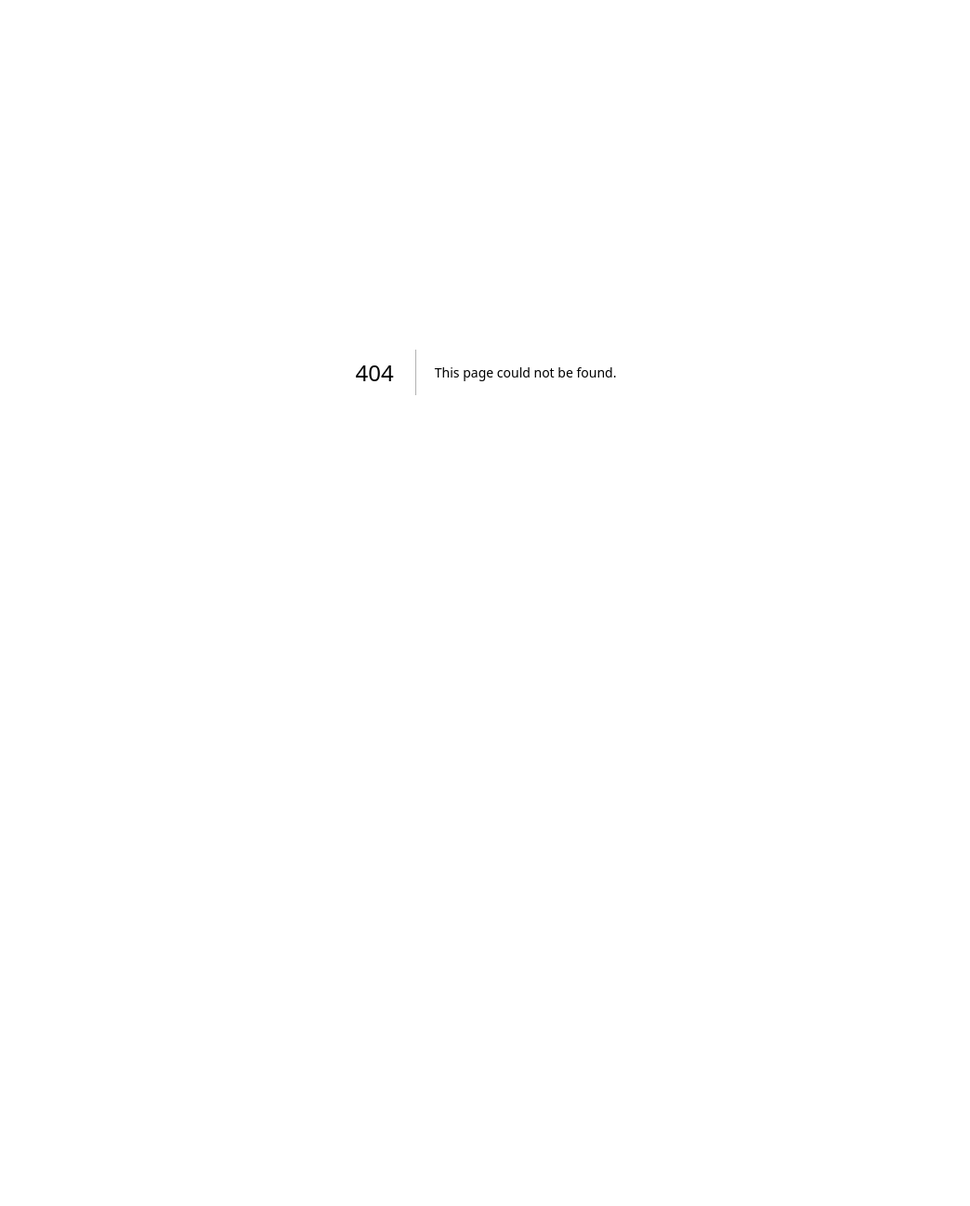
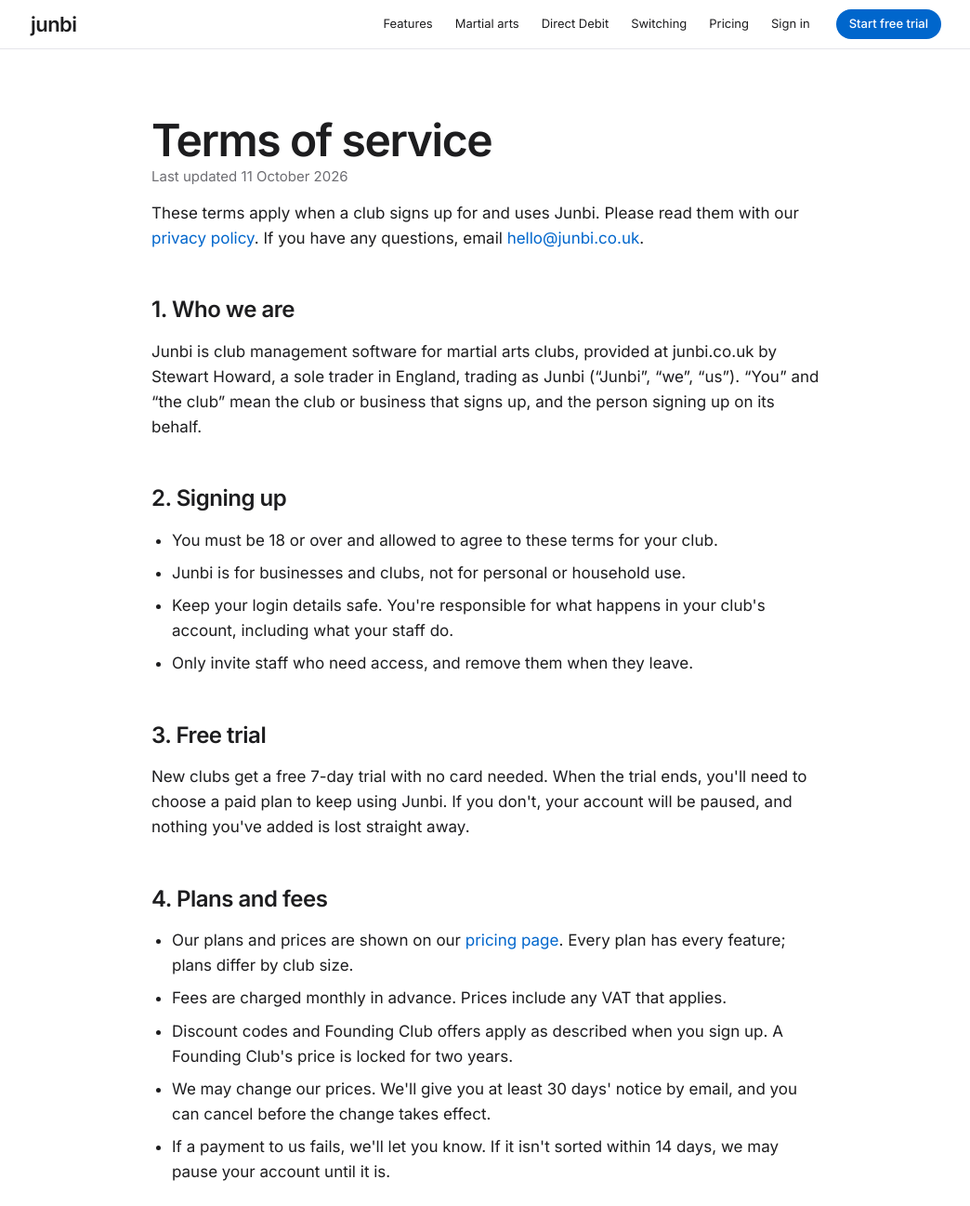
Before and after one commit to StewartHoward/junbi, a Next.js app: page /terms in a window 1280 px wide. Before the commit this address had no page. Shown: the top 1297 px of the page at 93% size, without its empty margins (117-1161 px from the left). Before the commit the page ends 800 px from the top, so only its background shows below. Built offline with nearby package versions, Linux system fonts and the light colour scheme.

Commit message:
Terms of service page, linked from the footer and the club sign-up tick box
Co-Authored-By: Claude Opus 5.5 <noreply@anthropic.com>
Claude-Session: https://claude.ai/code/session_0181x41smQsv46HtM3oc3mew

```diff
--- a/src/app/(account)/signup/SignupForm.tsx
+++ b/src/app/(account)/signup/SignupForm.tsx
@@ -57,7 +57,7 @@ export function SignupForm({ plan, founding, code }: { plan: string; founding: b
       <div>
         <label className="m-check">
           <input type="checkbox" name="terms" defaultChecked={v.terms === "on"} {...errProps("terms", e)} />
-          <span>I agree to Junbi&apos;s terms and <a href="/privacy" target="_blank" rel="noopener">privacy policy</a>, and I&apos;m allowed to set this club up.</span>
+          <span>I agree to Junbi&apos;s <a href="/terms" target="_blank" rel="noopener">terms</a> and <a href="/privacy" target="_blank" rel="noopener">privacy policy</a>, and I&apos;m allowed to set this club up.</span>
         </label>
         <FieldError id="terms-err" msg={e?.terms} />
       </div>
--- a/src/app/(marketing)/layout.tsx
+++ b/src/app/(marketing)/layout.tsx
@@ -35,6 +35,7 @@ export default function MarketingLayout({ children }: { children: React.ReactNod
             <Link href="/pricing">Pricing</Link>
             <Link href="/founding-clubs">Founding Clubs</Link>
             <Link href="/login">Sign in</Link>
+            <Link href="/terms">Terms</Link>
             <Link href="/privacy">Privacy</Link>
           </nav>
           <span>© 2026 Junbi. Made in the UK for martial arts clubs.</span>
--- a/src/app/(marketing)/privacy/page.tsx
+++ b/src/app/(marketing)/privacy/page.tsx
@@ -116,8 +116,8 @@ export default function PrivacyPage() {
         <ul>
           <li>Club account information: for as long as the club has a Junbi account.</li>
           <li>
-            Club records: for as long as the club keeps them in Junbi. A club owner can ask us to delete the club&apos;s account and records at any
-            time, and we will do so within 30 days, apart from anything we must keep by law.
+            Club records: for as long as the club keeps them in Junbi. When a club closes its account, or asks us to, we delete its records within
+            30 days, apart from anything we must keep by law.
           </li>
           <li>Business and billing records: for six years, as UK tax law requires.</li>
           <li>Backups are kept for a short period and then overwritten.</li>
--- /dev/null
+++ b/src/app/(marketing)/terms/page.tsx
@@ -0,0 +1,162 @@
+import Link from "next/link";
+import type { Metadata } from "next";
+
+export const metadata: Metadata = {
+  title: "Terms of service",
+  description: "The terms that apply when a martial arts club uses Junbi.",
+};
+
+const UPDATED = "11 October 2026";
+
+export default function TermsPage() {
+  return (
+    <section className="m-section" style={{ paddingTop: 72 }}>
+      <article className="m-legal">
+        <h1>Terms of service</h1>
+        <p className="m-legal-meta">Last updated {UPDATED}</p>
+
+        <p>
+          These terms apply when a club signs up for and uses Junbi. Please read them with our <Link href="/privacy">privacy policy</Link>. If you
+          have any questions, email <a href="mailto:hello@junbi.co.uk">hello@junbi.co.uk</a>.
+        </p>
+
+        <h2>1. Who we are</h2>
+        <p>
+          Junbi is club management software for martial arts clubs, provided at junbi.co.uk by Stewart Howard, a sole trader in England, trading as
+          Junbi (&ldquo;Junbi&rdquo;, &ldquo;we&rdquo;, &ldquo;us&rdquo;). &ldquo;You&rdquo; and &ldquo;the club&rdquo; mean the club or business
+          that signs up, and the person signing up on its behalf.
+        </p>
+
+        <h2>2. Signing up</h2>
+        <ul>
+          <li>You must be 18 or over and allowed to agree to these terms for your club.</li>
+          <li>Junbi is for businesses and clubs, not for personal or household use.</li>
+          <li>Keep your login details safe. You&apos;re responsible for what happens in your club&apos;s account, including what your staff do.</li>
+          <li>Only invite staff who need access, and remove them when they leave.</li>
+        </ul>
+
+        <h2>3. Free trial</h2>
+        <p>
+          New clubs get a free 7-day trial with no card needed. When the trial ends, you&apos;ll need to choose a paid plan to keep using Junbi. If you
+          don&apos;t, your account will be paused, and nothing you&apos;ve added is lost straight away.
+        </p>
+
+        <h2>4. Plans and fees</h2>
+        <ul>
+          <li>Our plans and prices are shown on our <Link href="/pricing">pricing page</Link>. Every plan has every feature; plans differ by club size.</li>
+          <li>Fees are charged monthly in advance. Prices include any VAT that applies.</li>
+          <li>Discount codes and Founding Club offers apply as described when you sign up. A Founding Club&apos;s price is locked for two years.</li>
+          <li>We may change our prices. We&apos;ll give you at least 30 days&apos; notice by email, and you can cancel before the change takes effect.</li>
+          <li>If a payment to us fails, we&apos;ll let you know. If it isn&apos;t sorted within 14 days, we may pause your account until it is.</li>
+        </ul>
+
+        <h2>5. Collecting money from your members</h2>
+        <ul>
+          <li>
+            Junbi is not a payment provider and never holds your money. You connect your own Stripe or GoCardless account, and payments go straight
+            from your members to you. Junbi takes 0% of them.
+          </li>
+          <li>
+            Your agreement with Stripe or GoCardless is between you and them. Their fees, payout times, checks and decisions are theirs, and we
+            aren&apos;t responsible for them.
+          </li>
+          <li>
+            You&apos;re responsible for the prices and sign-up fees you set, for your own terms with your members, and for handling refunds, disputes,
+            cancellations and the Direct Debit Guarantee.
+          </li>
+        </ul>
+
+        <h2>6. Your club&apos;s information</h2>
+        <p>
+          Everything your club puts into Junbi (members, families, belts, attendance, enquiries, messages and so on) belongs to your club. You can
+          ask us for a copy at any time.
+        </p>
+        <p>For personal information in your club&apos;s records, your club is the controller and Junbi is your processor. You agree that:</p>
+        <ul>
+          <li>you have a lawful reason to collect and use it, and you&apos;ve told your members and families how you use it;</li>
+          <li>you have the consents you need, for example for photos, and you treat medical information with extra care;</li>
+          <li>you keep it accurate, and you only give staff the access they need.</li>
+        </ul>
+        <p>As your processor, we will:</p>
+        <ul>
+          <li>only use your club&apos;s records to provide Junbi to you, following your instructions;</li>
+          <li>make sure anyone who works on Junbi keeps them confidential;</li>
+          <li>keep them secure, as described in our privacy policy;</li>
+          <li>only use the sub-processors listed in our privacy policy, tell you before adding new ones, and hold them to the same standards;</li>
+          <li>help you respond to people exercising their data rights, and help with security and data protection checks where reasonable;</li>
+          <li>tell you without undue delay if we become aware of a breach affecting your club&apos;s records;</li>
+          <li>delete or return your club&apos;s records when you leave, as set out in section 10;</li>
+          <li>give you the information you reasonably need to show we&apos;re meeting these commitments.</li>
+        </ul>
+
+        <h2>7. Fair use</h2>
+        <p>Please don&apos;t use Junbi to:</p>
+        <ul>
+          <li>break the law, or store anything you don&apos;t have the right to store;</li>
+          <li>send spam, or message people who haven&apos;t given you their details for your club;</li>
+          <li>try to access another club&apos;s information, disrupt Junbi, or get around its security or limits;</li>
+          <li>copy, resell or reverse engineer Junbi.</li>
+        </ul>
+        <p>If you do, we may suspend or close your account. Where we can, we&apos;ll warn you first.</p>
+
+        <h2>8. Keeping Junbi running</h2>
+        <ul>
+          <li>We work hard to keep Junbi available and working well, but we can&apos;t promise it will never be interrupted or have mistakes.</li>
+          <li>We sometimes need to carry out maintenance. We&apos;ll try to do it at quiet times and give notice for anything major.</li>
+          <li>We improve Junbi over time. We may change or remove features, but we won&apos;t make changes that take away the core of what you pay for without telling you first.</li>
+          <li>Support is by email at <a href="mailto:hello@junbi.co.uk">hello@junbi.co.uk</a>. We aim to reply within one working day.</li>
+        </ul>
+
+        <h2>9. Our software</h2>
+        <p>
+          Junbi, including its design, code and content, belongs to us. While you have an account, you may use it for your club. These terms
+          don&apos;t give you any other rights to it. If you send us ideas or feedback, we&apos;re free to use them.
+        </p>
+
+        <h2>10. Leaving Junbi</h2>
+        <ul>
+          <li>You can cancel at any time. Your plan runs until the end of the month you&apos;ve paid for, and we don&apos;t refund part months.</li>
+          <li>Before you go, you can ask us for a copy of your club&apos;s information.</li>
+          <li>
+            We delete your club&apos;s records within 30 days of your account closing, apart from anything we must keep by law, such as billing
+            records.
+          </li>
+          <li>We may close your account if you seriously or repeatedly break these terms, or with 30 days&apos; notice if we stop providing Junbi.</li>
+          <li>If you cancel, remember to cancel or move your members&apos; Direct Debits in your own Stripe or GoCardless account if you need to.</li>
+        </ul>
+
+        <h2>11. Liability</h2>
+        <ul>
+          <li>Nothing in these terms limits liability for death or personal injury caused by negligence, for fraud, or for anything else the law doesn&apos;t allow us to limit.</li>
+          <li>We aren&apos;t liable for loss of profit, revenue, business or goodwill, or for any indirect or consequential loss.</li>
+          <li>We aren&apos;t responsible for the actions of Stripe, GoCardless or your members, or for decisions you make using information in Junbi.</li>
+          <li>Otherwise, our total liability to you in any 12 months is limited to the fees you paid us in those 12 months.</li>
+        </ul>
+
+        <h2>12. Changes to these terms</h2>
+        <p>
+          We may update these terms. If a change matters, we&apos;ll email the club owner at least 30 days before it takes effect. If you keep using
+          Junbi after that, the new terms apply. If you don&apos;t agree, you can cancel before they start.
+        </p>
+
+        <h2>13. The legal bits</h2>
+        <ul>
+          <li>These terms, together with our privacy policy and anything you agree to when you sign up, are the whole agreement between us.</li>
+          <li>If part of these terms can&apos;t be enforced, the rest still applies.</li>
+          <li>If we don&apos;t enforce something straight away, we can still enforce it later.</li>
+          <li>We may transfer these terms to another business that takes over Junbi, for example a limited company we set up. We&apos;ll tell you if we do.</li>
+          <li>These terms are governed by the law of England and Wales, and the courts of England and Wales have jurisdiction.</li>
+        </ul>
+
+        <h2>14. Contact</h2>
+        <p>
+          Email <a href="mailto:hello@junbi.co.uk">hello@junbi.co.uk</a> with any questions about these terms.
+        </p>
+
+        <p style={{ marginTop: 40 }}>
+          <Link href="/">Back to Junbi</Link>
+        </p>
+      </article>
+    </section>
+  );
+}
```
